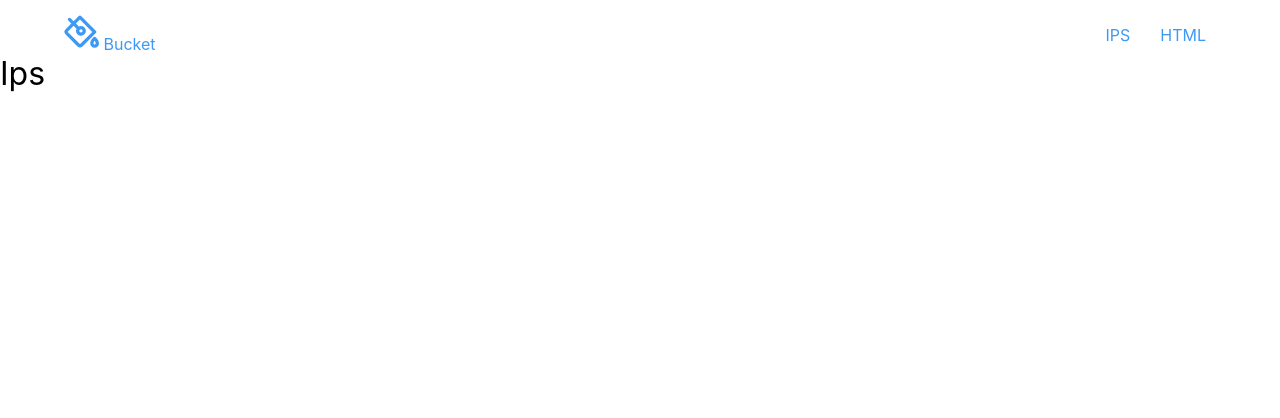
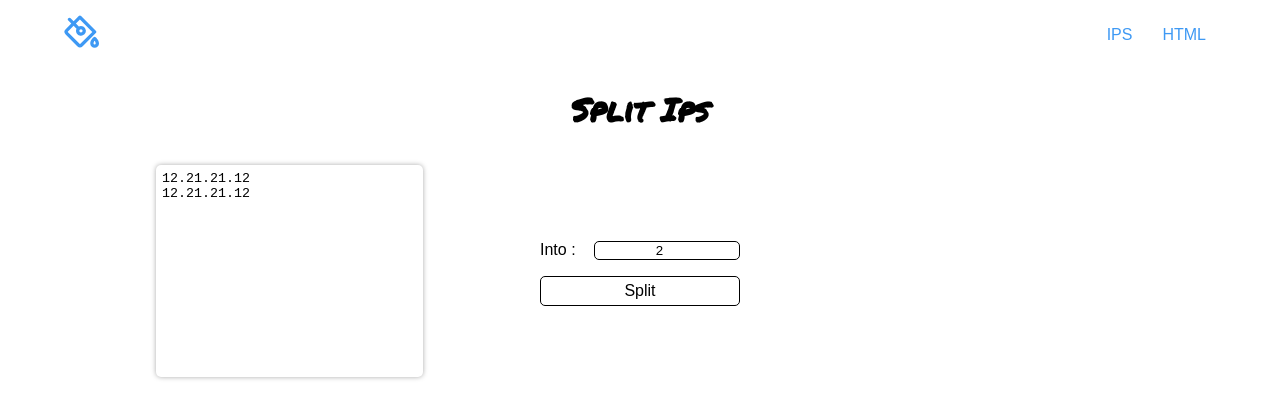
Before and after one commit to MohcineDev/bucket-vue, a Vue app: page /IPs in a window 1280 px wide. Before the commit this address had no page. Shown: the top 418 px of the page. Built offline with nearby package versions, Linux system fonts and the light colour scheme.

Commit message:
work split ips

```diff
--- a/src/assets/base.css
+++ b/src/assets/base.css
@@ -19,7 +19,6 @@
 *::before,
 *::after {
   margin: 0;
-  font-weight: normal;
 }
 
 body {
@@ -27,8 +26,7 @@ body {
   color: var(--color-text);
   background: var(--bg-light);
   transition: color 0.5s, background-color 0.5s;
-  font-family: Inter, -apple-system, BlinkMacSystemFont, 'Segoe UI', Roboto, Oxygen, Ubuntu,
-    Cantarell, 'Fira Sans', 'Droid Sans', 'Helvetica Neue', sans-serif;
+  font-family: Arial, Helvetica, sans-serif;
   text-rendering: optimizeLegibility;
   -webkit-font-smoothing: antialiased;
   -moz-osx-font-smoothing: grayscale;
--- a/src/components/NavBar.vue
+++ b/src/components/NavBar.vue
@@ -13,7 +13,7 @@
         <path
           d="M231.5,162.63a12,12,0,0,0-15,0C214,164.64,192,183,192,208a32,32,0,0,0,64,0C256,183,234,164.64,231.5,162.63ZM224,216a8,8,0,0,1-8-8c0-6.8,3.91-13.64,8-18.83,4.07,5.17,8,12,8,18.83A8,8,0,0,1,224,216Zm8.49-101L125,7.51a12,12,0,0,0-17,0L70.25,45.29,48.48,23.51a12,12,0,1,0-17,17L53.28,62.26,12.2,103.34a28,28,0,0,0,0,39.6L97.06,227.8a28,28,0,0,0,39.6,0L232.49,132A12,12,0,0,0,232.49,115Zm-112.8,95.83a4,4,0,0,1-5.66,0L29.17,126a4,4,0,0,1,0-5.66L70.25,79.23l21.27,21.26a36,36,0,1,0,17-17L87.23,62.26,116.52,33,207,123.48ZM124,104a12,12,0,1,1-12,12A12,12,0,0,1,124,104Z"
         ></path>
-      </svg> Bucket
+      </svg>
     </router-link>
     <div class="links">
 
--- a/src/router/index.js
+++ b/src/router/index.js
@@ -1,6 +1,6 @@
 import {createRouter, createWebHistory} from 'vue-router'
 
-import About from '../views/About.vue'
+import html from '../views/HTMLText.vue'
 import Bucket from '../views/Bucket.vue'
 import IPs from '../views/IPs.vue'
 
@@ -12,9 +12,9 @@ const routes =[
         component:Bucket
     },
     {
-        path:'/About',
-        name :'About',
-        component:About
+        path:'/html',
+        name :'html',
+        component:html
 
     }
 
--- a/src/views/Bucket.vue
+++ b/src/views/Bucket.vue
@@ -1,11 +1,12 @@
 <template>
   <section class="middle">
     <div class="containerad">
-      <img src="./imgs/img.jpg" alt="ad" id="img1" />
+      <img src="https://api.lorem.space/image/book?w=250" alt="ad" id="img1" />
     </div>
+
     <Bucket />
     <div class="containerad">
-      <img src="./imgs/img0.jpg" alt="ad" id="img2" />
+      <img src="https://via.assets.so/watch.png?id=1&q=95&w=250" alt="ad" id="img2" />
     </div>
   </section>
 </template>
--- a/src/views/IPs.vue
+++ b/src/views/IPs.vue
@@ -1,5 +1,380 @@
 <template>
-    <div>
-        <h1>Ips</h1>
-    </div>
+    <h1>Split Ips</h1>
+    <section class="wrapper ips">
+        <div>
+        <textarea name="" id="ips" :value="targetIps" @change="targetIpsChange" placeholder="target ips" cols="30" rows="10"></textarea>
+        <span ></span>
+
+        </div>
+        <div class="controls">
+            <div>
+                <label for="splitInto">Into&nbsp;:&nbsp;</label>
+                <input type="number" :value="splitInto" id="splitInto" min="2" max="5">
+            </div>
+            <button @click="splitIps" class="split">Split</button>
+        </div>
+        <div class="textareas">
+
+        </div>
+    </section>
+
+
 </template>
+
+<script setup>
+import { ref } from "vue"
+
+const targetIps = ref('12.21.21.12\n12.21.21.12')
+const splitInto = ref(2)
+console.log(targetIps)
+const splitBtn = document.querySelector('button.split')
+let textareas=''
+
+let list1Textarea = document.querySelector('#list1')
+let list2Textarea = document.querySelector('#list2')
+let list3Textarea = document.querySelector('#list3')
+let list4Textarea = document.querySelector('#list4')
+let list5Textarea = document.querySelector('#list5')
+
+function targetIpsChange(){
+    document.querySelector(' #ips+span').textContent = targetIps.value.split('\n').length
+}
+
+let validIps = []
+let list1 = '', list2 = '', list3 = '', list4 = '', list5 = ''
+
+function splitIps() {
+ textareas = document.querySelector('.textareas')
+
+    const ips = targetIps.value
+    list1 = '', list2 = '', list3 = '', list4 = '', list5 = ''
+    validIps = []
+
+    if (!targetIps.value) {
+        alert('enter your ips!!')
+        return
+    }
+
+    //set the default values min =2, max =5
+    splitInto.value > 5 ? splitInto.value = 5 : splitInto.value = splitInto.value
+    splitInto.value < 2 ? splitInto.value = 2 : splitInto.value = splitInto.value
+
+    ///create textarea element
+    createTextArea(splitInto.value)
+
+    //remove empty lines
+    ips.split('\n').forEach(item => {
+        if (item !== '') {
+            validIps.push(item)
+        }
+    })
+
+
+    if (parseInt(splitInto.value) === 2) {
+        splitIntoFunc(2)
+    }
+    if (parseInt(splitInto.value) === 3) {
+        splitIntoFunc(3)
+    }
+    if (parseInt(splitInto.value) === 4) {
+        splitIntoFunc(4)
+    }
+    if (parseInt(splitInto.value) === 5) {
+        splitIntoFunc(5)
+    }
+    document.querySelectorAll('.textareas span').forEach(elem => {
+        elem.textContent = elem.previousElementSibling.value.split('\n').length-1
+    })
+
+}
+
+function createTextArea(nbr) {
+
+    //remove child textareas
+    textareas.querySelectorAll('textarea').length >= 1 ? textareas.querySelectorAll('textarea').forEach(elem => textareas.removeChild(elem)) : null
+
+     textareas.querySelectorAll('.textareas span').length >= 1 ? textareas.querySelectorAll('span').forEach(elem => textareas.removeChild(elem)) : null
+
+    for (let i = 0; i < nbr; i++) {
+        let textArea = document.createElement('textarea')
+        let span = document.createElement('span')
+        textArea.id = `list${i + 1}`
+
+        textareas.appendChild(textArea)
+        textareas.appendChild(span)
+    }
+
+    list1Textarea = document.querySelector('#list1')
+    list2Textarea = document.querySelector('#list2')
+    list3Textarea = document.querySelector('#list3')
+    list4Textarea = document.querySelector('#list4')
+    list5Textarea = document.querySelector('#list5')
+
+
+textareas.querySelectorAll('textarea').forEach(txtArea => txtArea.addEventListener('click', e=> e.target.select()))
+
+}
+//////---------------
+function splitIntoFunc(splitNbr) {
+    validIps.forEach((element, index) => {
+        if (splitNbr === 2) {
+            if (index % 2 == 0) {
+                list1 += `${element}\n`
+            }
+            else
+                list2 += `${element}\n`
+        }
+        else if (splitNbr === 3) {
+            if (index % 3 == 0) {
+                list1 += `${element}\n`
+            }
+            else if (index % 2 == 0) {
+                list2 += `${element}\n`
+            }
+            else
+                list3 += `${element}\n`
+        }
+        else if (splitNbr === 4) {
+            if (index % 4 == 0) {
+                list1 += `${element}\n`
+            }
+            else if (index % 3 == 0) {
+                list2 += `${element}\n`
+            }
+            else if (index % 2 == 0) {
+                list3 += `${element}\n`
+            }
+            else
+                list4 += `${element}\n`
+        }
+        else if (splitNbr === 5) {
+            if (index % 5 == 0) {
+                list1 += `${element}\n`
+            }
+            else if (index % 4 == 0) {
+                list2 += `${element}\n`
+            }
+            else if (index % 3 == 0) {
+                list3 += `${element}\n`
+            }
+            else if (index % 2 == 0) {
+                list4 += `${element}\n`
+            }
+            else
+                list5 += `${element}\n`
+        }
+    });
+
+    list1Textarea ? list1Textarea.value = list1 : null
+    list2Textarea ? list2Textarea.value = list2 : null
+    list3Textarea ? list3Textarea.value = list3 : null
+    list4Textarea ? list4Textarea.value = list4 : null
+    list5Textarea ? list5Textarea.value = list5 : null
+}
+//////---------------
+</script>
+
+<style   scoped>
+@import url('https://fonts.googleapis.com/css2?family=Permanent+Marker&display=swap');
+
+ .ips {
+    margin: 2rem auto;
+    display: grid;
+    grid-template-columns: repeat(3, 200px);
+    align-items: center;
+    justify-content: space-around;
+
+}
+
+
+.textareas textarea {
+    margin: 1rem;
+}
+ .textareas span,  #ips span{
+ font-size: 11px;
+    margin: -16px 0 0 1rem;
+    display: block;
+ }
+.controls {
+    margin: 1rem 0;
+    justify-content: center;
+}
+
+.controls div {
+    display: flex;
+    align-items: center;
+    justify-content: space-between;
+    margin-bottom: 1rem;
+}
+
+.controls div input {
+    width: 70%;
+    border: 1px solid #000;
+    border-radius: 5px;
+    text-align: center;
+}
+
+button.split {
+    width: 100%;
+    padding: 5px 1.5rem;
+    font-size: 1rem;
+    cursor: pointer;
+    background-color: #fff;
+    border: 1px solid #000;
+    border-radius: 5px;
+}
+
+
+
+.wrapper {
+    width: 90%;
+    max-width: 1200px;
+    margin: auto;
+
+}
+
+
+.container {
+    width: 90%;
+    max-width: 1200px;
+    margin: 2rem auto 0;
+}
+
+h1 {
+    text-align: center;
+    font-family: 'Permanent Marker', cursive;
+    color: var(--dark);
+    font-size: 2rem;
+    margin: 2rem 0;
+}
+
+.container .txt_wrapper {
+    display: flex;
+    align-items: center;
+    justify-content: space-between;
+    margin-top: 2rem;
+}
+
+.txt_wrapper>textarea, .txt_wrapper div {
+    width: 48%;
+}
+
+textarea {
+    height: 200px;
+    resize: none;
+    border-radius: 5px;
+    border: 1px solid transparent;
+    outline: none;
+    box-shadow: 0 0 5px #aaa;
+    padding: 5px;
+    transition: border 0.3s;
+}
+
+textarea::placeholder {
+    text-transform: capitalize;
+}
+
+textarea:hover {
+    border-color: #aaa;
+}
+
+.txt_wrapper div textarea {
+    width: 100%;
+}
+
+.txt_wrapper div {
+    position: relative;
+}
+
+.txt_wrapper div span {
+    position: absolute;
+    left: 50%;
+    top: 50%;
+    transform: translate(-50%, -50%);
+    text-transform: capitalize;
+    background-color: crimson;
+    padding: 5px;
+    color: #fff;
+    border-radius: 5px;
+    display: none;
+}
+
+div span.displayError {
+    display: block;
+}
+
+.btns {
+    display: flex;
+    align-items: center;
+    justify-content: space-between;
+}
+
+.btns button {
+    padding: 1rem 0;
+    font-size: 1rem;
+    background: #fff;
+    border-radius: 5px;
+    cursor: pointer;
+    margin: 15px 0;
+    width: 32%;
+    border: 1px solid transparent;
+    position: relative;
+    box-shadow: 0 0 5px #aaa;
+    transition: box-shadow 0.3s;
+}
+
+.btns button:hover {
+    box-shadow: 0 0 5px #888;
+}
+
+.btns button::before {
+    content: "";
+    width: 20px;
+    height: 20px;
+    background: #646e9f;
+    border-radius: 10px;
+    position: absolute;
+    top: 50%;
+    right: 5px;
+    transform: translateY(-50%);
+    color: #fff;
+}
+
+.btns button:nth-child(1)::before {
+    content: "3";
+}
+
+.btns button:nth-child(2)::before {
+    content: "1";
+}
+
+.btns button:nth-child(3)::before {
+    content: "2";
+}
+
+a {
+    text-decoration: none;
+    color: inherit;
+}
+
+.Spam_Keywords p {
+    background: #f9a3a3;
+    padding: 15px;
+    color: #232346;
+    border-radius: 5px;
+    text-align: center;
+    font-weight: 600;
+    display: none;
+}
+
+.Spam_Keywords p.visible {
+    display: block;
+}
+
+.Spam_Keywords span {
+    padding: 5px;
+    background-color: #eee;
+    border-radius: 5px;
+    margin: 0 5px;
+}
+</style>
```
Also changed, not shown: src/components/Bucket.vue (+19 -8 lines), src/views/HTMLText.vue (renamed from src/views/About.vue).
